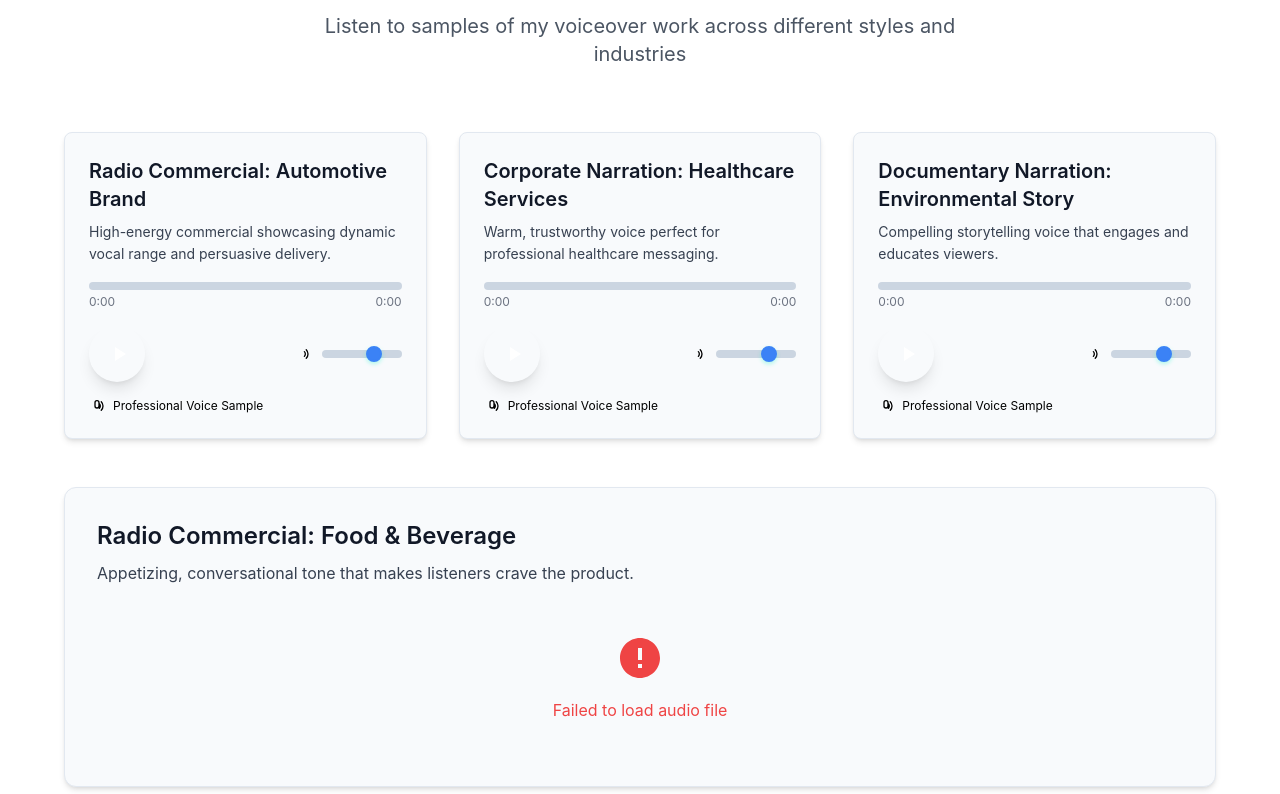
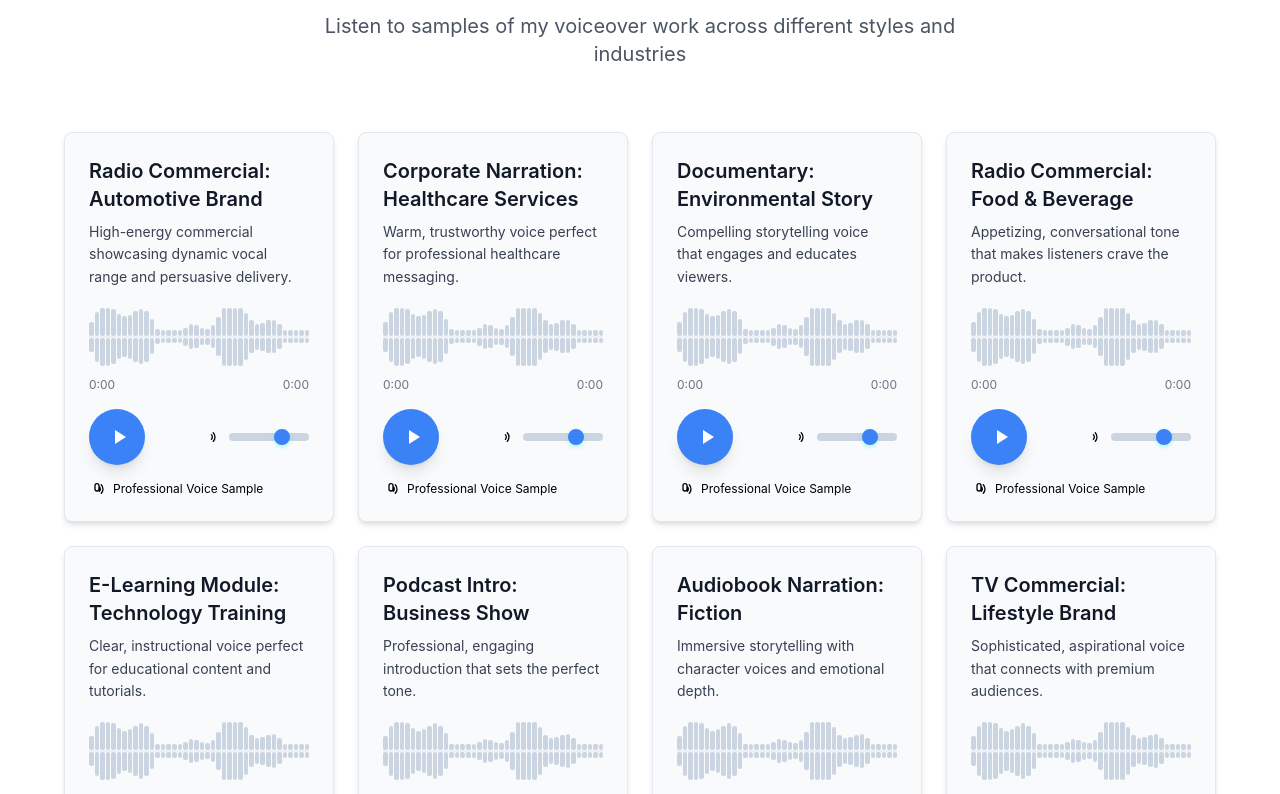
Before and after one commit to DavidWeinzierl/speakersite2, a React (Create React App) app: page / in a window 1280 px wide. Shown: the part 1666-2460 px from the top of the page. Built offline with nearby package versions, Linux system fonts and the light colour scheme; no server answers.

Commit message:
theme update 1

```diff
--- a/src/components/AudioPlayer.js
+++ b/src/components/AudioPlayer.js
@@ -6,6 +6,58 @@ const AudioPlayer = ({ title, description, file }) => {
   const [currentTime, setCurrentTime] = useState(0);
   const [duration, setDuration] = useState(0);
   const [volume, setVolume] = useState(0.7);
+  const [waveformData, setWaveformData] = useState([]);
+  const [isLoadingWaveform, setIsLoadingWaveform] = useState(true);
+
+  // Generate waveform data from actual audio file
+  const generateWaveform = async (audioBuffer) => {
+    const samples = 40; // Number of waveform bars
+    const channelData = audioBuffer.getChannelData(0); // Use first channel
+    const blockSize = Math.floor(channelData.length / samples);
+    const waveform = [];
+
+    for (let i = 0; i < samples; i++) {
+      const start = i * blockSize;
+      const end = start + blockSize;
+      let sum = 0;
+
+      // Calculate RMS (Root Mean Square) for this block
+      for (let j = start; j < end && j < channelData.length; j++) {
+        sum += channelData[j] * channelData[j];
+      }
+
+      const rms = Math.sqrt(sum / blockSize);
+      const normalizedValue = Math.min(1, rms * 4); // Amplify and normalize
+      waveform.push(Math.max(0.1, normalizedValue)); // Ensure minimum height
+    }
+
+    return waveform;
+  };
+
+  // Load and analyze audio file for waveform
+  const loadWaveform = async () => {
+    try {
+      setIsLoadingWaveform(true);
+      const response = await fetch(file);
+      const arrayBuffer = await response.arrayBuffer();
+      const audioContext = new (window.AudioContext || window.webkitAudioContext)();
+      const audioBuffer = await audioContext.decodeAudioData(arrayBuffer);
+      const waveform = await generateWaveform(audioBuffer);
+      setWaveformData(waveform);
+      audioContext.close();
+    } catch (error) {
+      console.error('Error loading waveform:', error);
+      // Fallback to generated waveform if loading fails
+      const fallbackWaveform = Array.from({ length: 40 }, (_, i) => {
+        const base = Math.sin(i * 0.3) * 0.5 + 0.5;
+        const variation = Math.sin(i * 0.8) * 0.3;
+        return Math.max(0.2, Math.min(1, base + variation));
+      });
+      setWaveformData(fallbackWaveform);
+    } finally {
+      setIsLoadingWaveform(false);
+    }
+  };
 
   useEffect(() => {
     const audio = audioRef.current;
@@ -23,6 +75,9 @@ const AudioPlayer = ({ title, description, file }) => {
     audio.addEventListener('pause', handlePause);
     audio.addEventListener('ended', handleEnded);
 
+    // Load waveform when component mounts
+    loadWaveform();
+
     return () => {
       audio.removeEventListener('timeupdate', updateTime);
       audio.removeEventListener('loadedmetadata', updateDuration);
@@ -30,7 +85,7 @@ const AudioPlayer = ({ title, description, file }) => {
       audio.removeEventListener('pause', handlePause);
       audio.removeEventListener('ended', handleEnded);
     };
-  }, []);
+  }, [file]); // Re-run when file changes
 
   const togglePlayPause = () => {
     const audio = audioRef.current;
@@ -51,6 +106,10 @@ const AudioPlayer = ({ title, description, file }) => {
     const clickX = e.clientX - rect.left;
     const newTime = (clickX / rect.width) * duration;
     audio.currentTime = newTime;
+  };
+
+  const handleWaveformClick = (e) => {
+    handleSeek(e);
   };
 
   const handleVolumeChange = (e) => {
@@ -78,18 +137,59 @@ const AudioPlayer = ({ title, description, file }) => {
       <audio ref={audioRef} src={file} preload="metadata" />
 
       <div className="space-y-4">
-        {/* Progress Bar */}
+        {/* Waveform Progress */}
         <div className="relative">
-          <div
-            className="w-full h-2 bg-slate-300 rounded-full cursor-pointer hover:bg-slate-400 transition-colors"
-            onClick={handleSeek}
-          >
+          {isLoadingWaveform ? (
+            // Loading state
+            <div className="h-16 flex items-center justify-center">
+              <div className="text-sm text-gray-500">Loading waveform...</div>
+            </div>
+          ) : (
             <div
-              className="h-full bg-accent rounded-full transition-all duration-150"
-              style={{ width: duration ? `${(currentTime / duration) * 100}%` : '0%' }}
-            />
-          </div>
-          <div className="flex justify-between text-xs text-gray-500 mt-1">
+              className="flex items-center justify-between h-16 cursor-pointer gap-px relative"
+              onClick={handleWaveformClick}
+            >
+              {/* Center line for reference */}
+              <div className="absolute inset-x-0 top-1/2 h-px bg-slate-200 transform -translate-y-1/2 z-0"></div>
+
+              {waveformData.map((height, index) => {
+                const progress = duration ? (currentTime / duration) : 0;
+                const barProgress = progress * waveformData.length;
+                const isActive = index < barProgress;
+                const barHeight = height * 28; // Max height of 28px (14px up + 14px down from center)
+
+                return (
+                  <div key={index} className="flex-1 relative z-10 flex flex-col items-center justify-center h-full">
+                    {/* Top half of waveform */}
+                    <div
+                      className={`w-full rounded-sm transition-all duration-150 ${
+                        isActive
+                          ? 'bg-accent shadow-sm'
+                          : 'bg-slate-300 hover:bg-slate-400'
+                      }`}
+                      style={{
+                        height: `${barHeight}px`,
+                        marginBottom: '1px'
+                      }}
+                    />
+                    {/* Bottom half of waveform (mirrored) */}
+                    <div
+                      className={`w-full rounded-sm transition-all duration-150 ${
+                        isActive
+                          ? 'bg-accent shadow-sm'
+                          : 'bg-slate-300 hover:bg-slate-400'
+                      }`}
+                      style={{
+                        height: `${barHeight}px`,
+                        marginTop: '1px'
+                      }}
+                    />
+                  </div>
+                );
+              })}
+            </div>
+          )}
+          <div className="flex justify-between text-xs text-gray-500 mt-2">
             <span>{formatTime(currentTime)}</span>
             <span>{formatTime(duration)}</span>
           </div>
@@ -99,7 +199,7 @@ const AudioPlayer = ({ title, description, file }) => {
         <div className="flex items-center justify-between">
           <button
             onClick={togglePlayPause}
-            className="w-14 h-14 bg-accent hover:bg-accent/90 text-white rounded-full flex items-center justify-center transition-all duration-200 focus:outline-none focus:ring-2 focus:ring-accent/50 shadow-lg hover:shadow-accent/25 hover:scale-105"
+            className="w-14 h-14 bg-blue-500 hover:bg-blue-600 text-white rounded-full flex items-center justify-center transition-all duration-200 focus:outline-none focus:ring-2 focus:ring-blue-400 shadow-lg hover:shadow-blue-500/25 hover:scale-105"
           >
             {isPlaying ? (
               <svg className="w-6 h-6" fill="currentColor" viewBox="0 0 24 24">
--- a/src/components/AudioSamplesSection.js
+++ b/src/components/AudioSamplesSection.js
@@ -1,14 +1,10 @@
 // src/components/AudioSamplesSection.js
 import React from 'react';
 import AudioPlayer from './AudioPlayer'; // Compact player for grid
-import SimpleAudioPlayer from './SimpleAudioPlayer'; // Enhanced player with waveform
-// import WaveformAudioPlayer from './WaveformAudioPlayer'; // Your new waveform player (temporarily disabled)
 
 const AudioSamplesSection = ({ samples }) => {
-  // Filter samples that explicitly have a 'waveform' type
-  const waveformSamples = samples.filter(sample => sample.type === 'waveform');
-  // Filter samples for the default audio player (those without a 'waveform' type)
-  const defaultSamples = samples.filter(sample => sample.type !== 'waveform');
+  // Use all samples for the compact audio player grid
+  const defaultSamples = samples;
 
   return (
     <section className="py-20 px-6 bg-white">
@@ -22,17 +18,10 @@ const AudioSamplesSection = ({ samples }) => {
           </p>
         </div>
 
-        {/* Audio samples grid - compact players */}
-        <div className="grid grid-cols-1 md:grid-cols-2 lg:grid-cols-3 gap-8 mb-12">
+        {/* Audio samples grid - 8 small players in 2 rows */}
+        <div className="grid grid-cols-2 md:grid-cols-4 gap-6">
           {defaultSamples.map((sample, index) => (
             <AudioPlayer key={index} title={sample.title} description={sample.description} file={sample.file} />
-          ))}
-        </div>
-
-        {/* Waveform players - enhanced large player */}
-        <div className="space-y-8">
-          {waveformSamples.map((sample, index) => (
-            <SimpleAudioPlayer key={`waveform-${index}`} title={sample.title} description={sample.description} file={sample.file} />
           ))}
         </div>
       </div>
--- a/src/data/content.js
+++ b/src/data/content.js
@@ -27,7 +27,7 @@ export const speakerData = {
           file: process.env.PUBLIC_URL + "/audio/sample1.mp3?id=2"
         },
         {
-          title: "Documentary Narration: Environmental Story",
+          title: "Documentary: Environmental Story",
           description: "Compelling storytelling voice that engages and educates viewers.",
           // Change this line:
           file: process.env.PUBLIC_URL + "/audio/sample1.mp3?id=3"
@@ -36,8 +36,27 @@ export const speakerData = {
           title: "Radio Commercial: Food & Beverage",
           description: "Appetizing, conversational tone that makes listeners crave the product.",
           // Change this line:
-          file: process.env.PUBLIC_URL + "/audio/sample1.mp3?id=4",
-          type: "waveform"
+          file: process.env.PUBLIC_URL + "/audio/sample1.mp3?id=4"
+        },
+        {
+          title: "E-Learning Module: Technology Training",
+          description: "Clear, instructional voice perfect for educational content and tutorials.",
+          file: process.env.PUBLIC_URL + "/audio/sample1.mp3?id=5"
+        },
+        {
+          title: "Podcast Intro: Business Show",
+          description: "Professional, engaging introduction that sets the perfect tone.",
+          file: process.env.PUBLIC_URL + "/audio/sample1.mp3?id=6"
+        },
+        {
+          title: "Audiobook Narration: Fiction",
+          description: "Immersive storytelling with character voices and emotional depth.",
+          file: process.env.PUBLIC_URL + "/audio/sample1.mp3?id=7"
+        },
+        {
+          title: "TV Commercial: Lifestyle Brand",
+          description: "Sophisticated, aspirational voice that connects with premium audiences.",
+          file: process.env.PUBLIC_URL + "/audio/sample1.mp3?id=8"
         }
       ],
     testimonials: [
```
